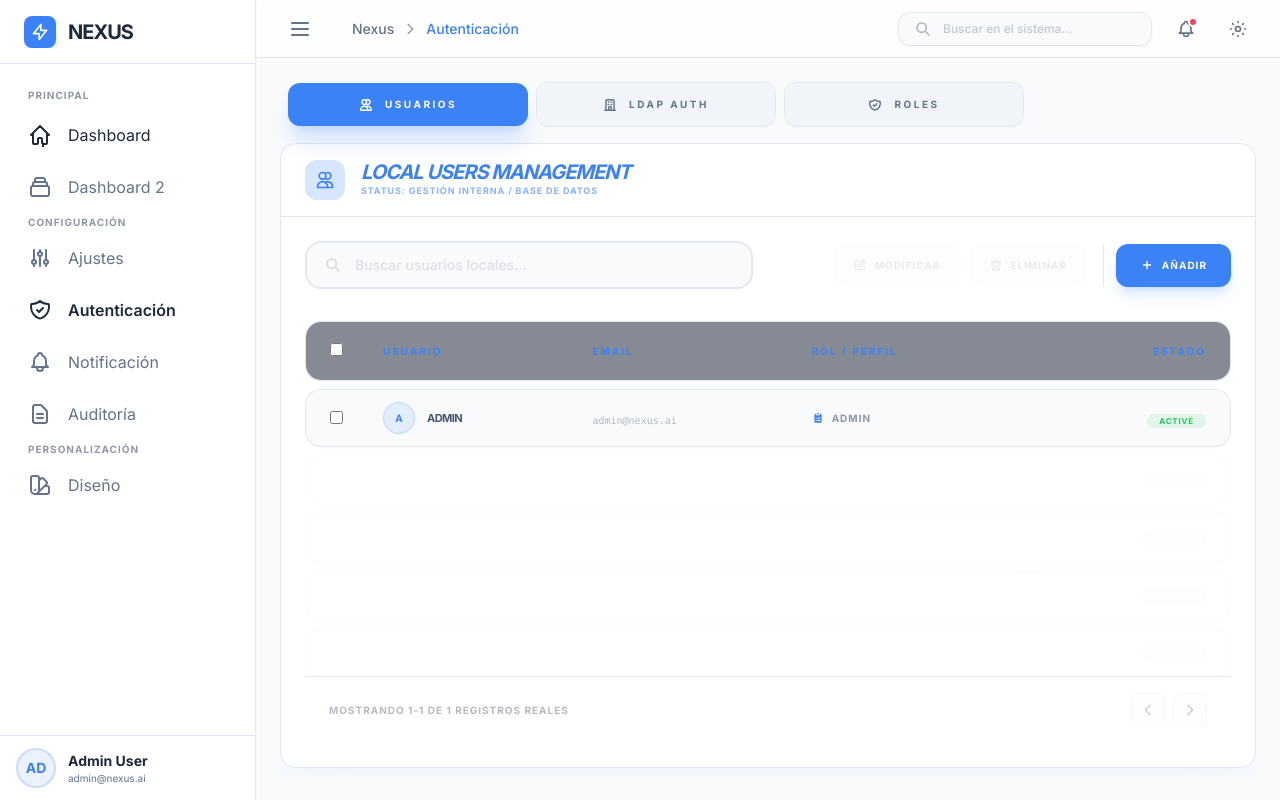
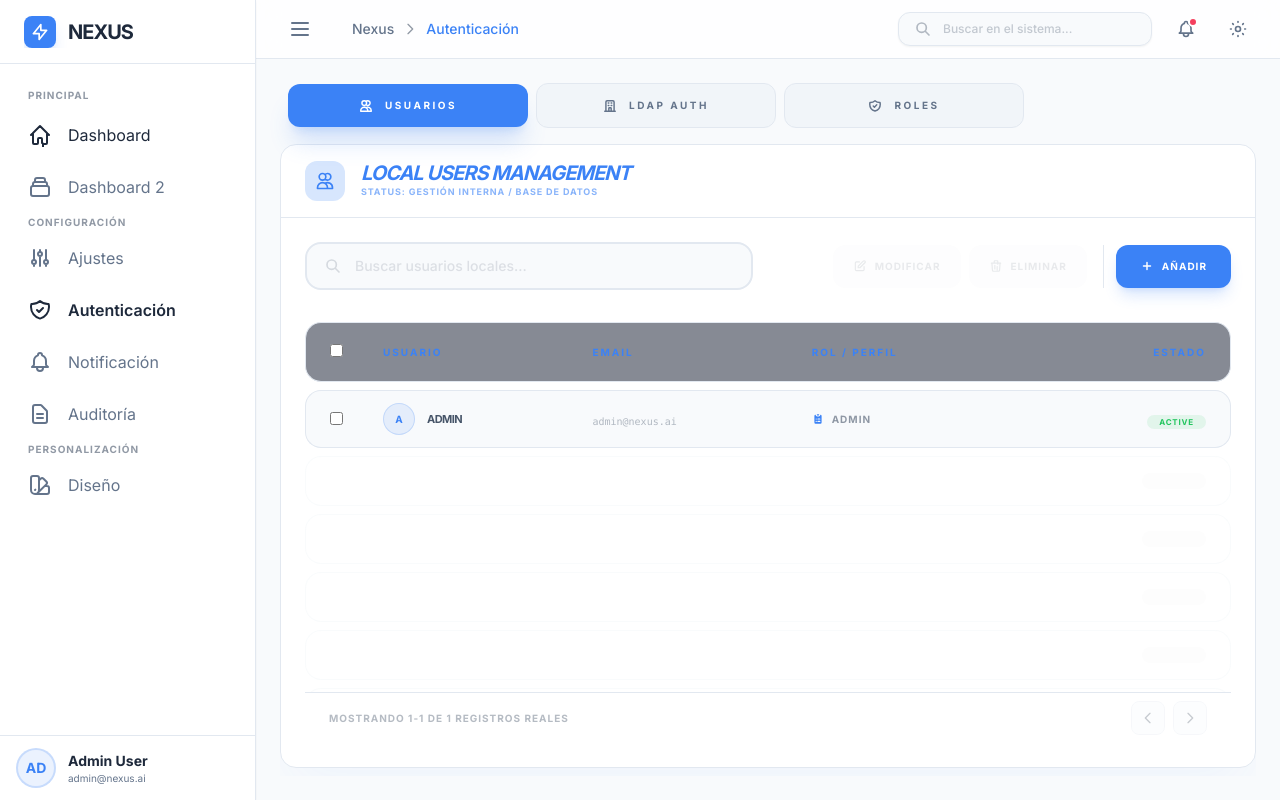
Before and after one commit to dtovar0/c20, a Flask app: page /auth/ in a window 1280 px wide. Run offline with Flask 3, Linux system fonts and the light colour scheme; a user stored in the database is signed in; data comes from the database, SQL or seed files in the repository; data that the repository does not hold is empty; some libraries are stand-ins or nearby versions.

Commit message:
checkpoint: Compactación de footer en Usuarios (py-2) para anclaje inferior

```diff
--- a/templates/auth.html
+++ b/templates/auth.html
@@ -111,7 +111,7 @@
                 </div>
 
                 <!-- Table Footer / Pagination -->
-                <footer class="bg-header border-t border-panel-border px-6 py-4 flex items-center justify-between mt-auto">
+                <footer class="bg-header border-t border-panel-border px-6 py-2 flex items-center justify-between mt-auto">
                     <span id="usersPaginationInfo" class="text-[10px] font-bold text-label/40 uppercase tracking-widest">Calculando registros...</span>
                     <div class="flex gap-2">
                         <button id="prevUsersPage" class="p-2 bg-surface-container border border-surface-container-border rounded-lg text-label hover:border-primary disabled:opacity-30 transition-all active:scale-90" disabled>
```
